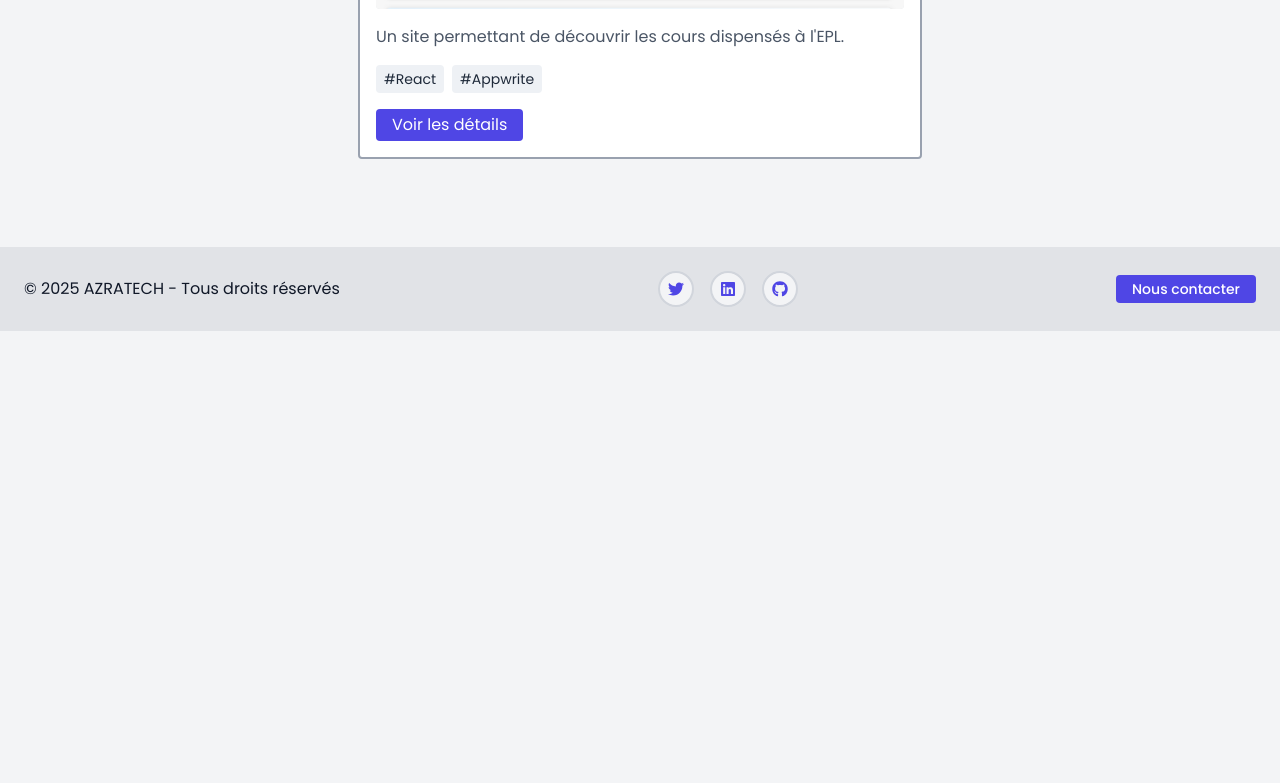
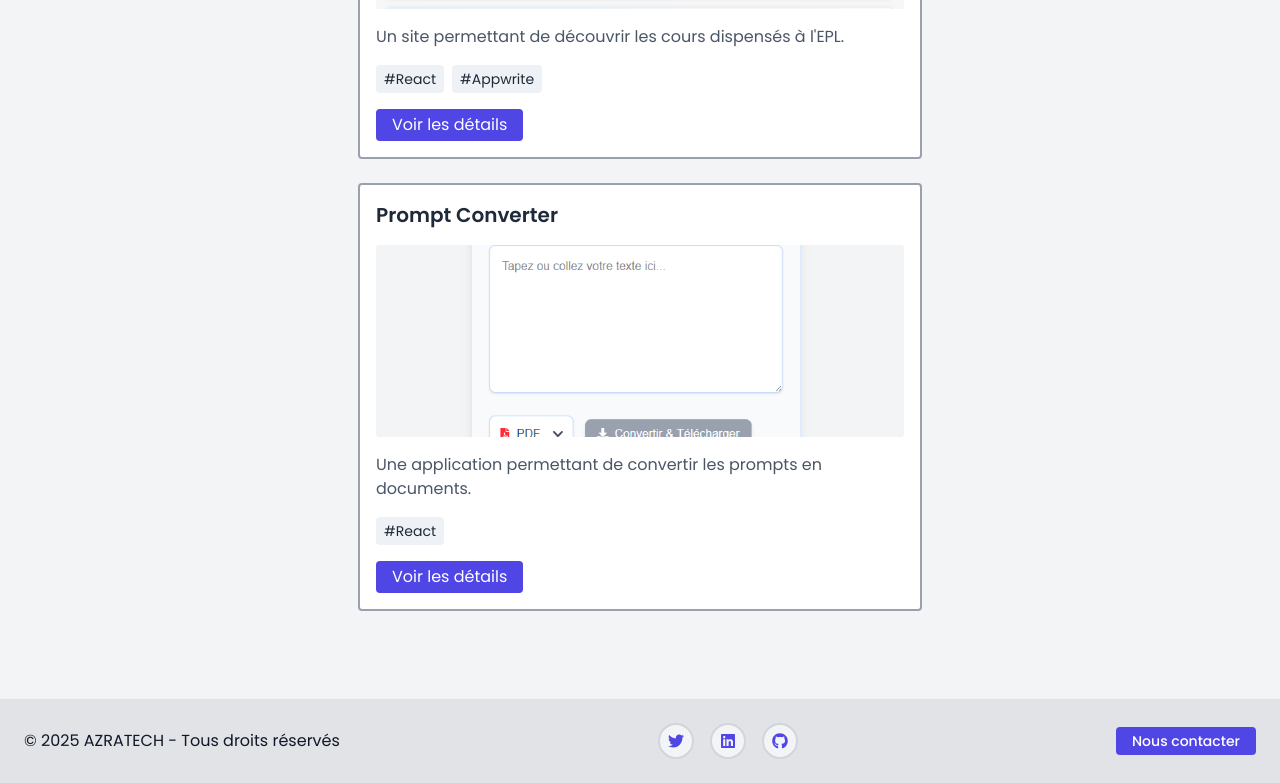
Before and after one commit to twocoderz/ecom.saas, a Next.js app: page / in a window 1280 px wide. Shown: the part 1229-2012 px from the top of the page. Before the commit the page ends 1560 px from the top, so only its background shows below. Built offline with nearby package versions, Linux system fonts and the light colour scheme.

Commit message:
Affichage de prompt converter sur la page principale

```diff
--- a/src/app/page.js
+++ b/src/app/page.js
@@ -3,7 +3,7 @@ import FeaturedProject from '../components/main/FeaturedProject';
 import projectsData from '../data/projects.json';
 
 export default function Home() {
-  const featuredProjects = projectsData.slice(0, 3);
+  const featuredProjects = projectsData.slice(0, 4);
 
   return (
     <MainContent>
```
